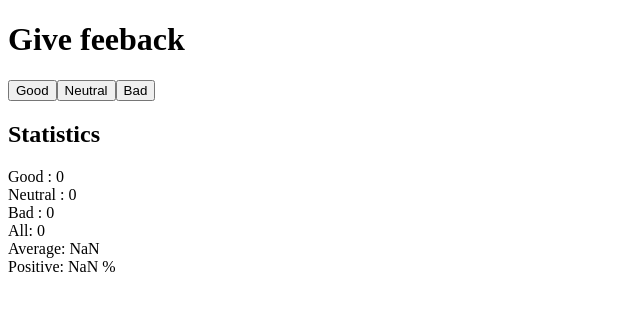
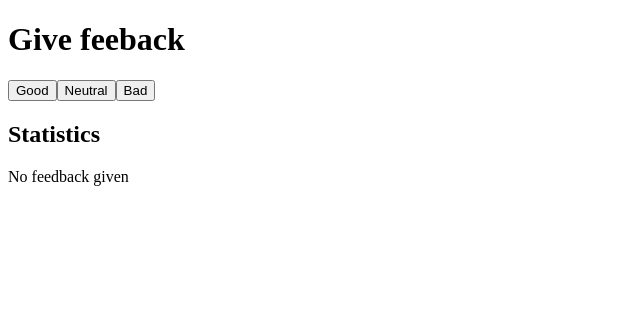
Before and after one commit to elvis-visi/fullstackopen, a React (Create React App) app in the folder part1/unicafe/: page / in a window 1280 px wide. Shown: the top 310 px of the page, without its empty margins (0-640 px from the left). Built offline with nearby package versions, Linux system fonts and the light colour scheme.

Commit message:
Step 1.9,  display statistics only once feedback has been gathered

```diff
--- a/part1/unicafe/src/App.js
+++ b/part1/unicafe/src/App.js
@@ -17,11 +17,15 @@ const Statistics = (props) => {
   //average: (good - bad) / total
   let average = ((props.scores[0] - props.scores[2])/props.total)
 
+
+
 //good +1 score, neutral= 0, bad = -1
 //positive, good over total
 
 console.log(average)
 
+if(!isNaN((average)))
+{
   return (
     <div>
       <div>Good : {props.scores[0]}</div>
@@ -33,6 +37,21 @@ console.log(average)
    </div>
 
   )
+}
+
+
+
+  return(
+    <div>
+      No feedback given
+    </div>
+
+  )
+
+
+
+
+
 
 }
 
```
